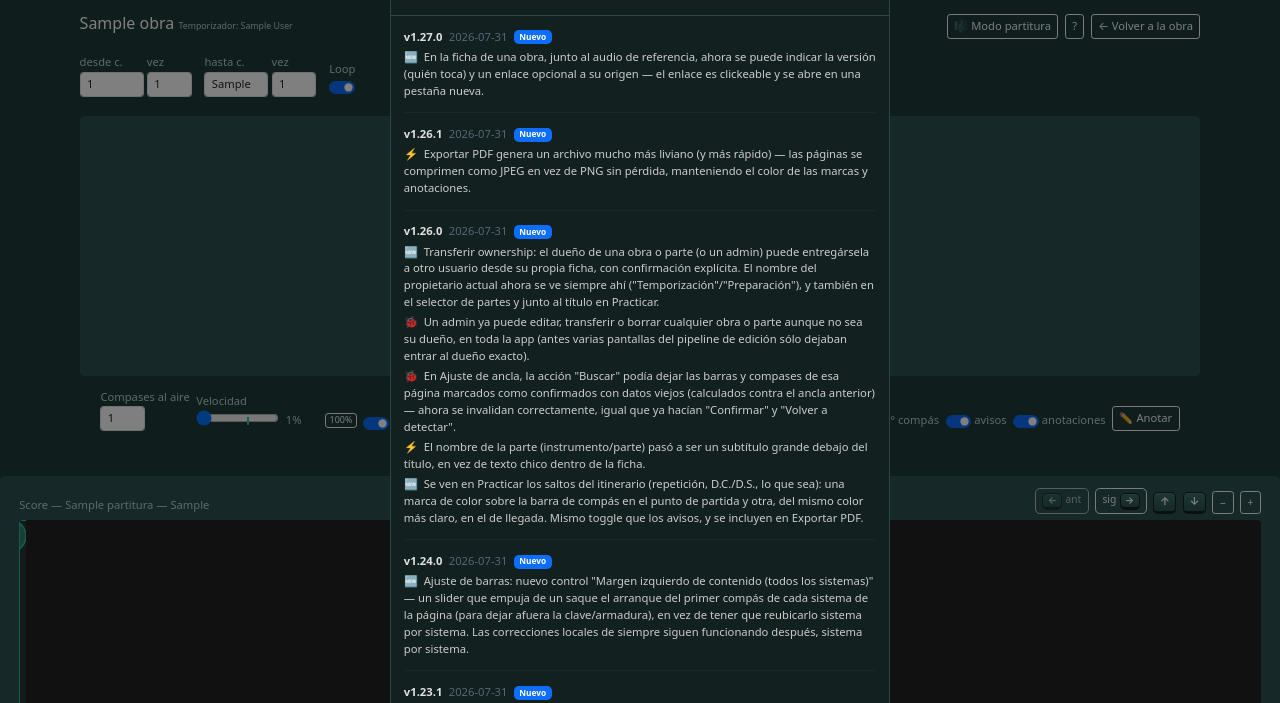
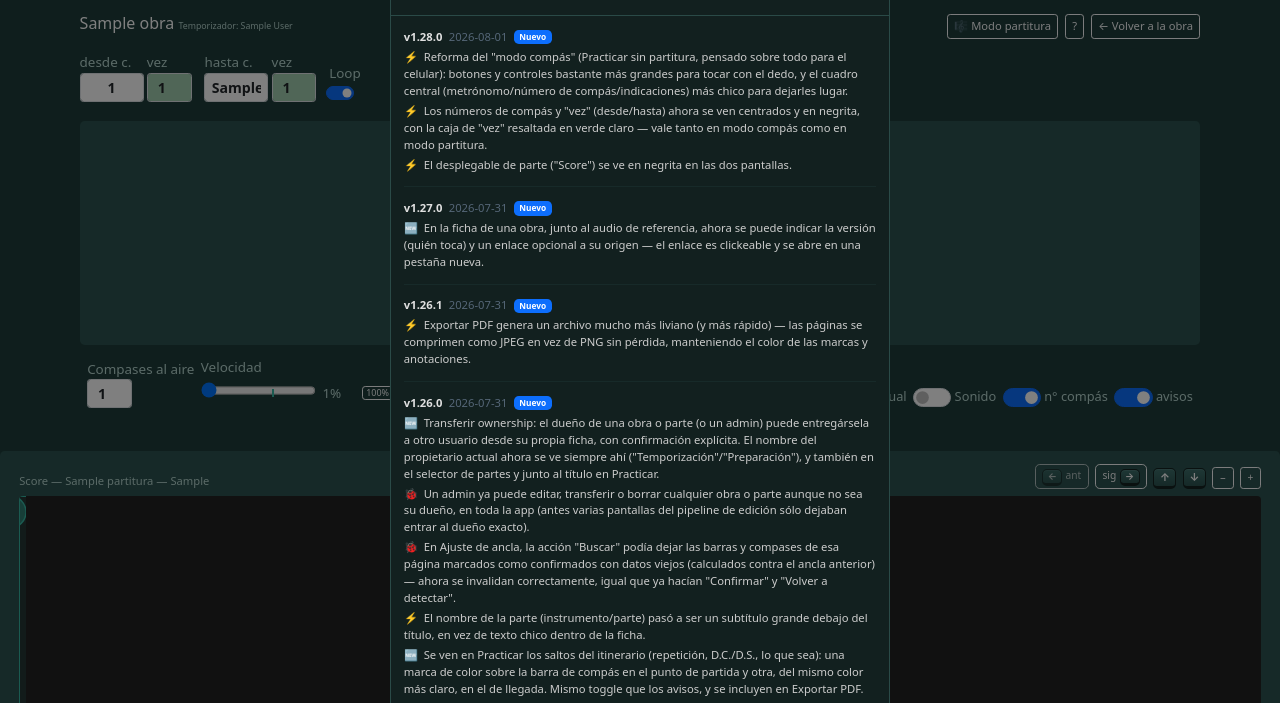
Before and after one commit to jchelquer/scoresync, a Django app: page /partituras/obras/1/practicar/ in a window 1280 px wide. Shown: the part 58-761 px from the top of the page. Run offline with Django 5.2, Linux system fonts and the light colour scheme; a user stored in the database is signed in; tables that the repository leaves empty hold one stand-in row (values such as "Sample post").

Commit message:
V1.28.0 Reforma de modo compás para uso en celular
- Botones y controles (play/pause/anterior/siguiente/velocidad/switches)
  bastante más grandes para tocar con el dedo; cuadro central (metrónomo/
  compás/indicaciones) más chico para dejarles lugar. .fila-botones ya
  tenía flex-wrap, así que agrandar no saca nada de pantalla.
- Textos de rango (desde/hasta compás, vez, Loop, Compases al aire,
  Velocidad) más grandes y legibles.
- Números de compás y "vez" centrados y en negrita, caja de "vez" en
  verde claro (mismo verde que las anotaciones de nivel obra) — vale en
  modo compás y en modo partitura, porque esos inputs se realojan
  enteros entre pantallas (mismo nodo, no clones).
- Desplegable de parte ("Score") en negrita en las dos pantallas.

Co-Authored-By: Claude Sonnet 5 <noreply@anthropic.com>

```diff
--- a/templates/partituras/navegador_obra.html
+++ b/templates/partituras/navegador_obra.html
@@ -149,6 +149,130 @@
     font-size: 0.75rem;
     vertical-align: -1px;
     cursor: default;
+  }
+
+  /* Reforma "modo compás" (uso previsto sobre todo en el celular, con el
+     instrumento en la mano — ver #panel-controles más abajo, NO afecta
+     #barra-compacta que ya tiene su propio tamaño reducido para modo
+     partitura): controles ~60% más grandes para tocar con el dedo, cuadro
+     central (metrónomo/compás/indicaciones) más chico para dejarles
+     lugar. .fila-botones ya tenía flex-wrap, así que agrandar no saca
+     nada de pantalla — sólo pasan más controles a la fila siguiente. */
+  #panel-controles .card.text-center .card-body {
+    padding-top: 1.5rem;
+    padding-bottom: 1.5rem;
+  }
+  #panel-controles #nav-metronomo-caja {
+    width: 8rem;
+    height: 1.5rem;
+  }
+  #panel-controles #nav-metronomo-punto {
+    width: 1.1rem;
+    height: 1.1rem;
+    margin-top: -0.55rem;
+    margin-left: -0.55rem;
+  }
+  #panel-controles #nav-compas {
+    font-size: 2.75rem;
+    font-weight: 600;
+  }
+  #panel-controles .info-extra {
+    margin-top: 0.75rem !important;
+    font-size: 0.9rem;
+  }
+  #panel-controles #nav-descripcion-wrap {
+    margin-top: 0.5rem !important;
+  }
+
+  #panel-controles .fila-botones .btn {
+    font-size: 1.6rem;
+    padding: 0.55rem 1.1rem;
+    line-height: 1;
+  }
+  #panel-controles .fila-botones .btn.btn-sm {
+    font-size: 1rem;
+    padding: 0.35rem 0.7rem;
+  }
+  #panel-controles .fila-botones .ss-tecla {
+    min-width: 2.9rem;
+    height: 2.7rem;
+    font-size: 1.35rem;
+  }
+  #panel-controles .fila-botones .ss-tecla-inline {
+    min-width: 2.2rem;
+    height: 2.1rem;
+    font-size: 1.2rem;
+  }
+  #panel-controles .fila-botones .form-switch .form-check-input {
+    width: 3em;
+    height: 1.5em;
+    margin-top: 0.15em;
+  }
+  #panel-controles .fila-botones .form-check-label {
+    font-size: 1rem;
+  }
+  #panel-controles .fila-botones input[type="number"],
+  #panel-controles .fila-botones input[type="range"] {
+    height: 2rem;
+  }
+  #panel-controles #velocidad-slider {
+    width: 9rem !important;
+  }
+
+  /* Textos de los controles (rango desde/hasta/vez/Loop, Compases al
+     aire, Velocidad) — mismo criterio que los botones: más legibles
+     para leer/tocar desde el celular. Un solo selector cubre #form-rango
+     y .fila-botones porque ambos usan el mismo patrón "form-label small". */
+  #panel-controles label.form-label.small {
+    font-size: 1.05rem !important;
+  }
+  #panel-controles #form-rango input,
+  #panel-controles .fila-botones input[type="text"],
+  #panel-controles .fila-botones input[type="number"] {
+    font-size: 1.1rem;
+  }
+  #panel-controles #form-rango input[name="desde_compas"],
+  #panel-controles #form-rango input[name="hasta_compas"] {
+    width: 6.5rem;
+  }
+  #panel-controles #form-rango input[name="desde_pasada"],
+  #panel-controles #form-rango input[name="hasta_pasada"] {
+    width: 4.5rem;
+  }
+  #panel-controles #control-compases-aire input {
+    width: 4.5rem;
+  }
+  #panel-controles #velocidad-valor {
+    font-size: 1.05rem;
+    min-width: 3.2rem;
+  }
+
+  /* Números de compás, "vez" y "Compases al aire": centrados en su caja,
+     en negrita, y la caja de "vez" resaltada en verde claro (mismo verde
+     que COLOR_NIVEL_ANOTACION_CLARO.obra, ver más abajo en el script,
+     para no inventar un verde nuevo). Sin scope a #panel-controles:
+     estos inputs se REALOJAN enteros dentro de #score-header-rango en
+     modo partitura (ver alternarModoScore()), y todo esto (centrado,
+     negrita, fondo) vale en los dos modos por igual. */
+  #form-rango input[name="desde_compas"],
+  #form-rango input[name="hasta_compas"],
+  #form-rango input[name="desde_pasada"],
+  #form-rango input[name="hasta_pasada"],
+  #control-compases-aire input {
+    text-align: center;
+    font-weight: 700;
+  }
+  #form-rango input[name="desde_pasada"],
+  #form-rango input[name="hasta_pasada"] {
+    background-color: #a1cdaf;
+  }
+
+  /* Nombre de la parte elegida ("Score", el desplegable): en negrita en
+     las dos pantallas. #score-panel (y por lo tanto este select) no se
+     esconde ni se realoja entre modo compás y modo partitura — está
+     siempre visible, así que una sola regla alcanza para ambas. */
+  #score-header-row select[name="parte"] {
+    font-weight: 700;
   }
 </style>
 {% endblock %}
```
Also changed, not shown: changelog.yaml (+9 -0 lines).
